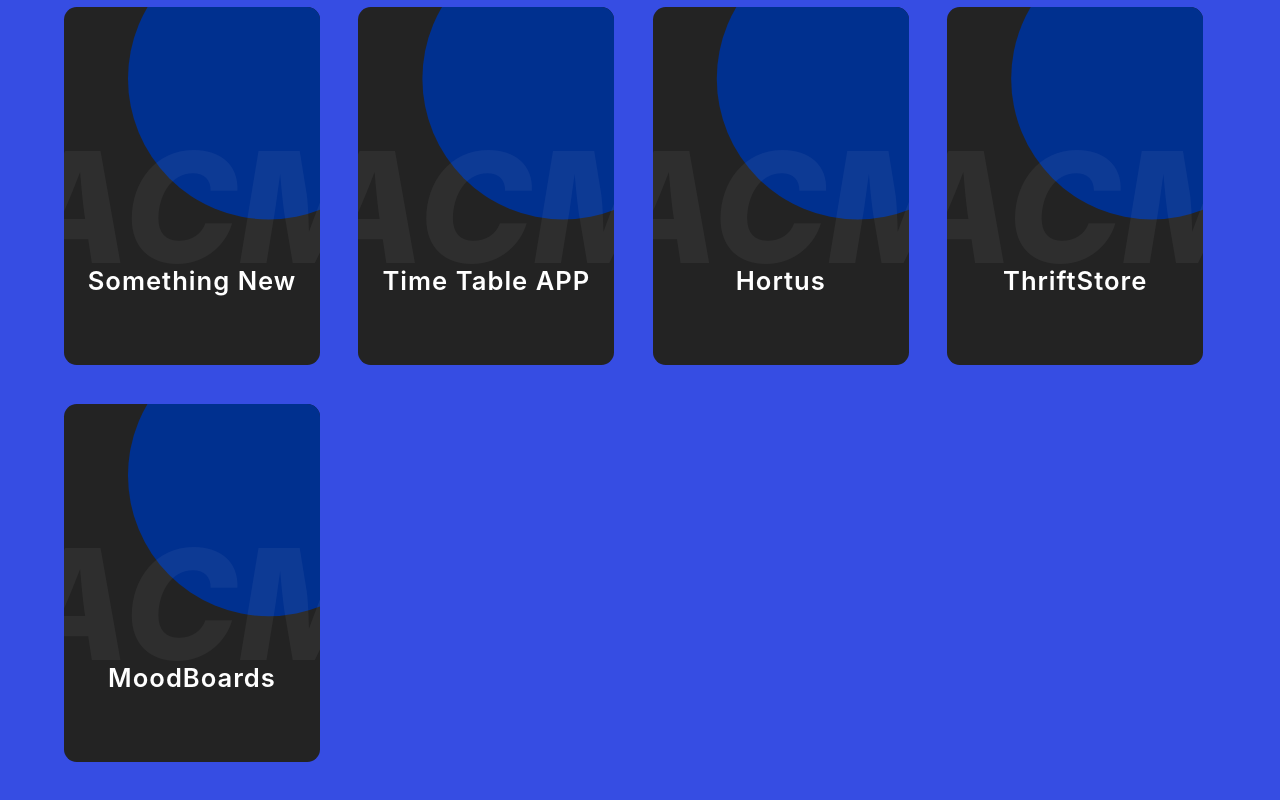
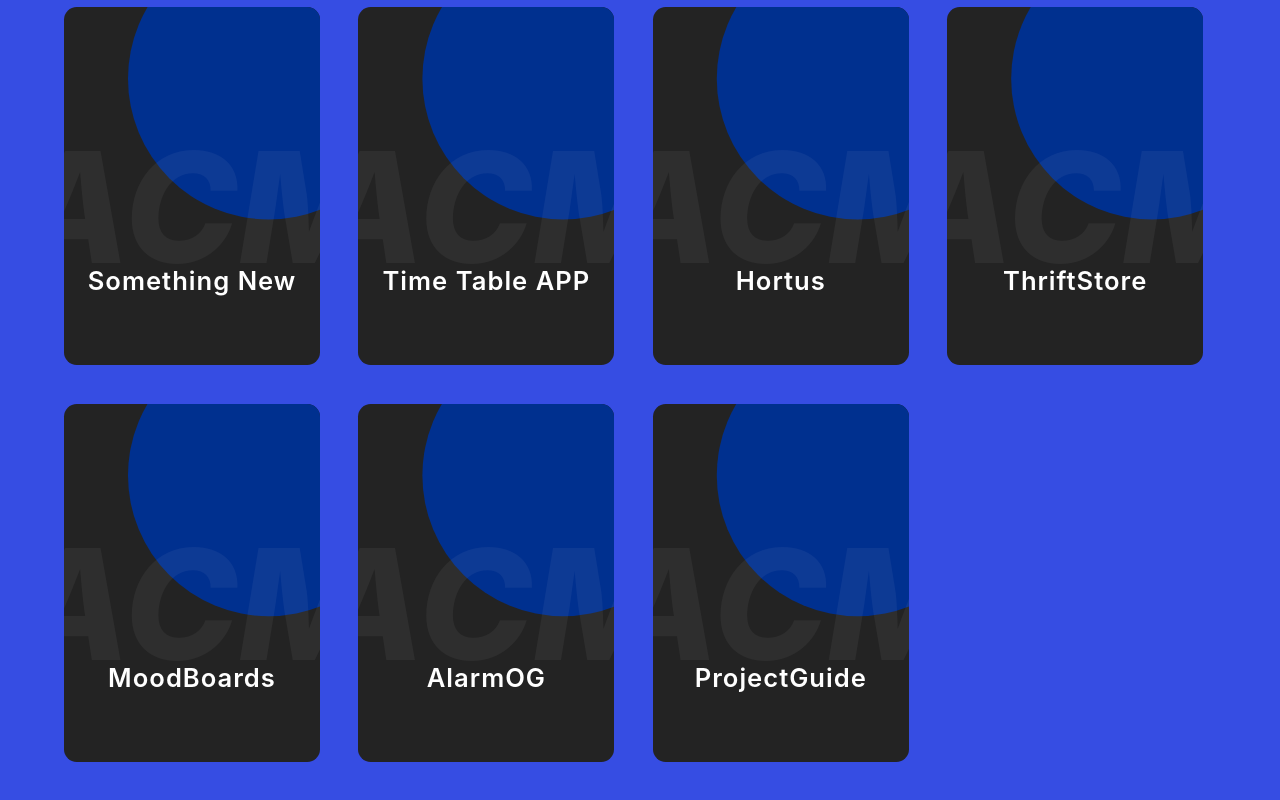
Before and after one commit to ACM-JUIT/Project-Ideas, a React (Create React App) app: page / in a window 1280 px wide. Shown: the part 2341-3141 px from the top of the page. Built offline with nearby package versions, Linux system fonts and the light colour scheme.

Commit message:
guide app

```diff
--- a/src/data.js
+++ b/src/data.js
@@ -98,5 +98,13 @@ export const projectsData = [
   {
     projectName: "MoodBoards",
     techStack: "An app that makes a mood board in seconds. ",
+  },
+  {
+    projectName: "AlarmOG",
+    techStack: "An alarm app that reminds you of the imp. taks of the day so that you wake up with good spirits.",
+  },
+  {
+    projectName: "ProjectGuide",
+    techStack: "An app that contains a sample of projects from previous years in different subjects for freshers",
   }
 ]
```
